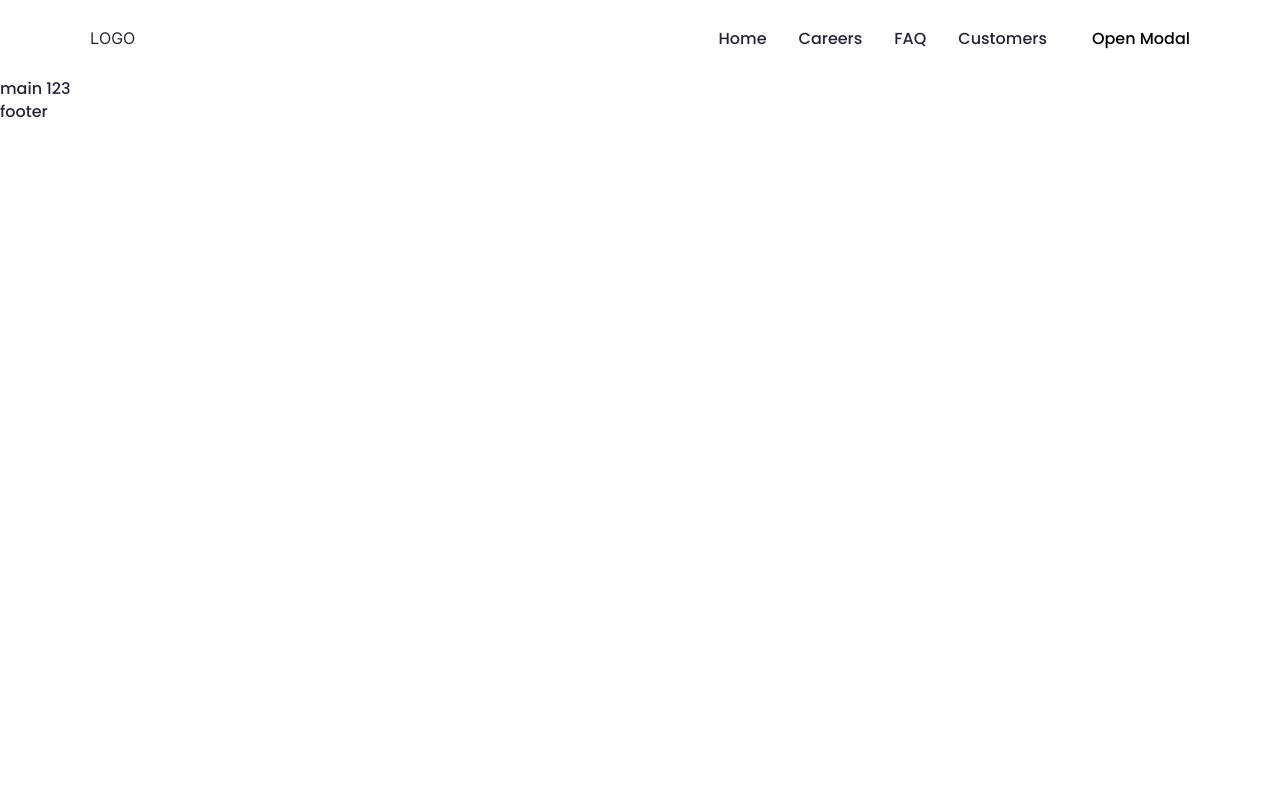
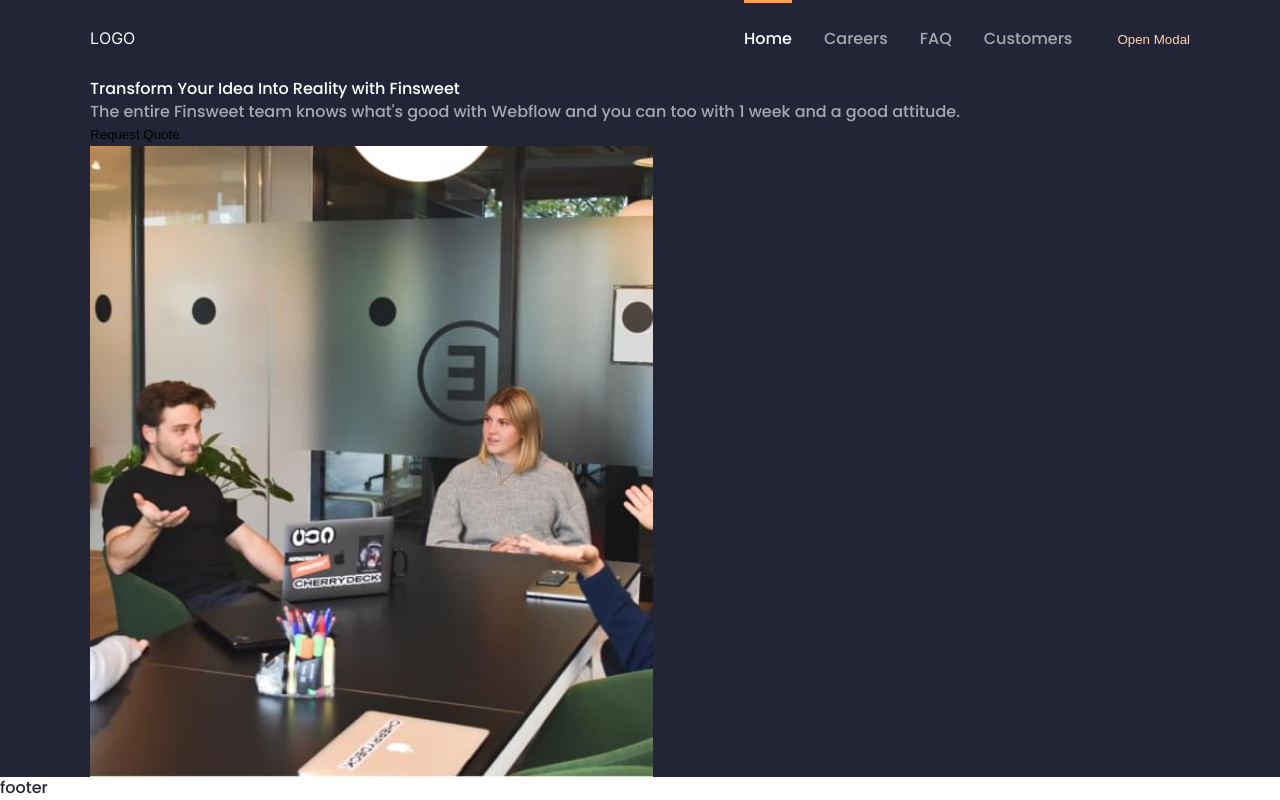
Before and after one commit to VhatIsLove/ConvertMe-Test, a website: page app/index.html in a window 1280 px wide. Drawn offline with nearby package versions, Linux system fonts and the light colour scheme.

Commit message:
feat: navigation

```diff
--- a/app/index.html
+++ b/app/index.html
@@ -17,7 +17,7 @@
 				<nav class="navigation">
 					<ul class="navigation__list">
 						<li class="navigation__item">
-							<a href="#" class="navigation__link">Home</a>
+							<a href="#" class="navigation__link navigation__link--active">Home</a>
 						</li>
 						<li class="navigation__item">
 							<a href="#" class="navigation__link">Careers</a>
@@ -37,10 +37,36 @@
 	</header>
 
   <main class="main">
-    main 123
+
+
+			<section class="offer">
+				<div class="container">
+					<h2 class="visually-hidden">Наше предложение</h2>
+					<div class="offer__wrapper">
+						<p class="offer__title">Transform Your Idea Into Reality with Finsweet</p>
+						<p class="offer__text">The entire Finsweet team knows what's good with Webflow and you can too with 1 week and a good attitude.</p>
+						<button class="offer__btn">Request Quote</button>
+					</div>
+
+
+					<img class="offer__img" src="images/offer-img.jpg" alt="компания людей разговаривают в кабинете" width="563" height="586">
+				</div>
+			</section>
+
+			<section class="marketing">
+				<h2 class="visually-hidden">Как мы работаем</h2>
+
+			</section>
+
+			<section class="feedback">
+				<h2 class="visually-hidden">Отзывы</h2>
+
+			</section>
+
+
   </main>
 
-  <footer class="sey">
+  <footer class="footer">
     footer
 </footer>
 
--- a/app/scss/_fonts.scss
+++ b/app/scss/_fonts.scss
@@ -19,7 +19,7 @@
 $font-family: "Poppins", sans-serif;
 $font-logo: "Inter", sans-serif;
 $font-size: var(--font-size);
-$font-weight: 400;
+$font-weight: 500;
 $line-height: 1.4;
 
 @font-face {
--- a/app/scss/_variables.scss
+++ b/app/scss/_variables.scss
@@ -1,6 +1,8 @@
-$light: #fdeee3;
-$purple: #a346cf;
 $bg-header: #232536;
 $bg-footer: #FFE6D2;
+
+$modal-btn: #FFD3AF;
+$active: #FFA155;
+
 $color: #232536;
 $white: #fff;
--- a/app/scss/components/_header.scss
+++ b/app/scss/components/_header.scss
@@ -1,10 +1,13 @@
 @use "fonts" as *;
+@use "variables" as *;
 
 .header {
+	background-color: $bg-header;
 
 	&__wrapper{
 		display: flex;
 		align-items: baseline;
+		color: $white;
 	}
 	&__logo {
 		flex-grow: 1;
@@ -13,7 +16,7 @@
 	}
 
 	&__btn-modal {
-
+		color: $modal-btn;
 	}
 
 }
@@ -29,5 +32,22 @@
 	&__link {
 		display: block;
     padding: 28px 0;
+		opacity: 0.6;
 	}
+
+	&__link--active{
+		opacity: 1;
+		position: relative;
+
+		&:before {
+			content: '';
+			position: absolute;
+			top: 0;
+			left: 0;
+			width: 100%;
+			height: 3px;
+			background-color: $active;
+		}
+	}
+
 }
--- /dev/null
+++ b/app/scss/components/_offer.scss
@@ -0,0 +1,27 @@
+@use "variables" as *;
+@use "media" as *;
+
+.offer {
+	background-color: $bg-header;
+	color: $white;
+
+	&__wrapper {
+
+	}
+
+	&__title {
+
+	}
+
+	&__text {
+		opacity: 0.6;
+	}
+
+	&__btn {
+
+	}
+
+	&__img {
+		object-fit: cover;
+	}
+}
--- a/app/scss/style.scss
+++ b/app/scss/style.scss
@@ -1,4 +1,3 @@
 @use "default";
 @use "components/header";
-
-@import "normalize.css";
+@use "components/offer";
```
Also changed, not shown: app/pages/index.html (+29 -3 lines), app/css/style.min.css, app/images/offer-img.avif (added), app/images/offer-img.jpg (added), app/images/offer-img.webp (added), app/images/src/offer-img.jpg (added).
